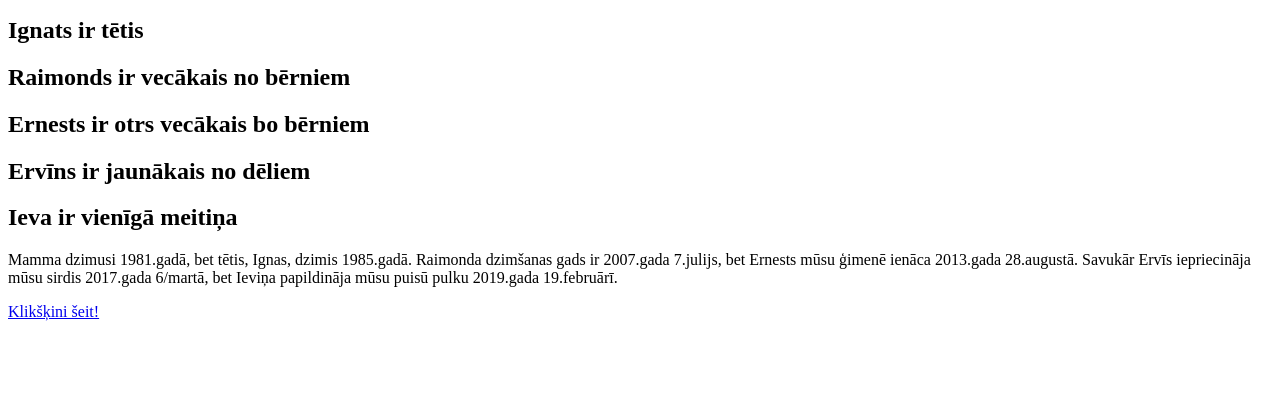
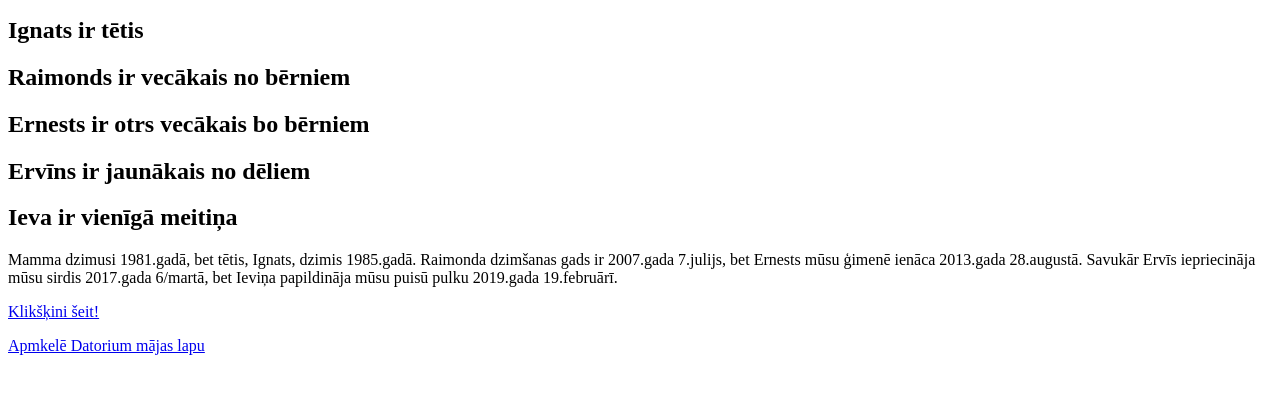
Before and after one commit to VitaPaegle/2.darbs, a plain HTML site: page index.html in a window 1280 px wide. Shown: the part 110-504 px from the top of the page. Drawn offline with Linux system fonts and the light colour scheme.

Commit message:
links uz ārēju saiti

```diff
--- a/index.html
+++ b/index.html
@@ -15,8 +15,10 @@
 
    <h2> Ieva ir vienīgā meitiņa</h2>
 
-   <p>Mamma dzimusi 1981.gadā, bet tētis, Ignas, dzimis 1985.gadā. Raimonda dzimšanas gads ir 2007.gada 7.julijs, bet Ernests mūsu ģimenē ienāca 2013.gada 28.augustā. Savukār Ervīs iepriecināja mūsu sirdis 2017.gada 6/martā, bet Ieviņa papildināja mūsu puisū pulku 2019.gada 19.februārī.</p>
+   <p>Mamma dzimusi 1981.gadā, bet tētis, Ignats, dzimis 1985.gadā. Raimonda dzimšanas gads ir 2007.gada 7.julijs, bet Ernests mūsu ģimenē ienāca 2013.gada 28.augustā. Savukār Ervīs iepriecināja mūsu sirdis 2017.gada 6/martā, bet Ieviņa papildināja mūsu puisū pulku 2019.gada 19.februārī.</p>
 
   <p><a href="button.html">Klikšķini šeit!</a></p>
+
+  <p><a href=”https://datorium.eu”>Apmkelē Datorium mājas lapu</p>
   </body>
    </html>
```
